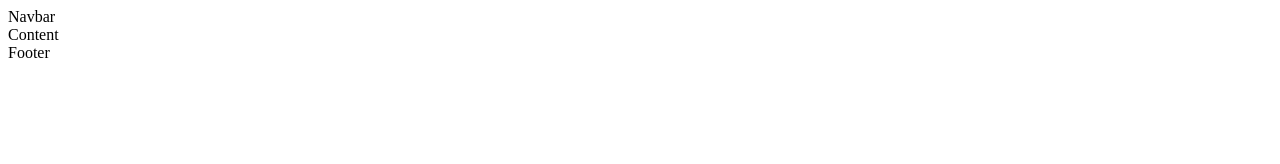
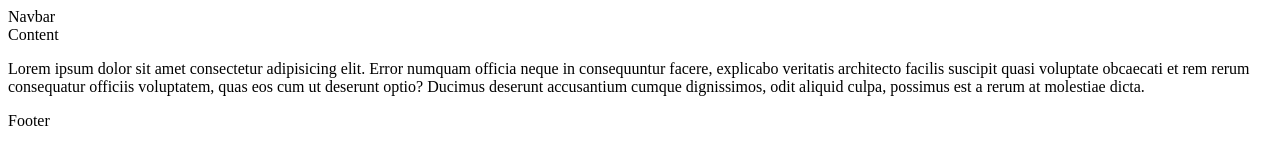
Before and after one commit to HabiburRahman02/landing-page, a plain HTML site: page index.html in a window 1280 px wide. Drawn offline with Linux system fonts and the light colour scheme.

Commit message:
added new vlogs

```diff
--- a/index.html
+++ b/index.html
@@ -11,6 +11,10 @@
     </nav>
     <main>
         Content
+        <!-- vlog -->
+         <div>
+            <p>Lorem ipsum dolor sit amet consectetur adipisicing elit. Error numquam officia neque in consequuntur facere, explicabo veritatis architecto facilis suscipit quasi voluptate obcaecati et rem rerum consequatur officiis voluptatem, quas eos cum ut deserunt optio? Ducimus deserunt accusantium cumque dignissimos, odit aliquid culpa, possimus est a rerum at molestiae dicta.</p>
+         </div>
     </main>
     <footer>
         Footer
```
